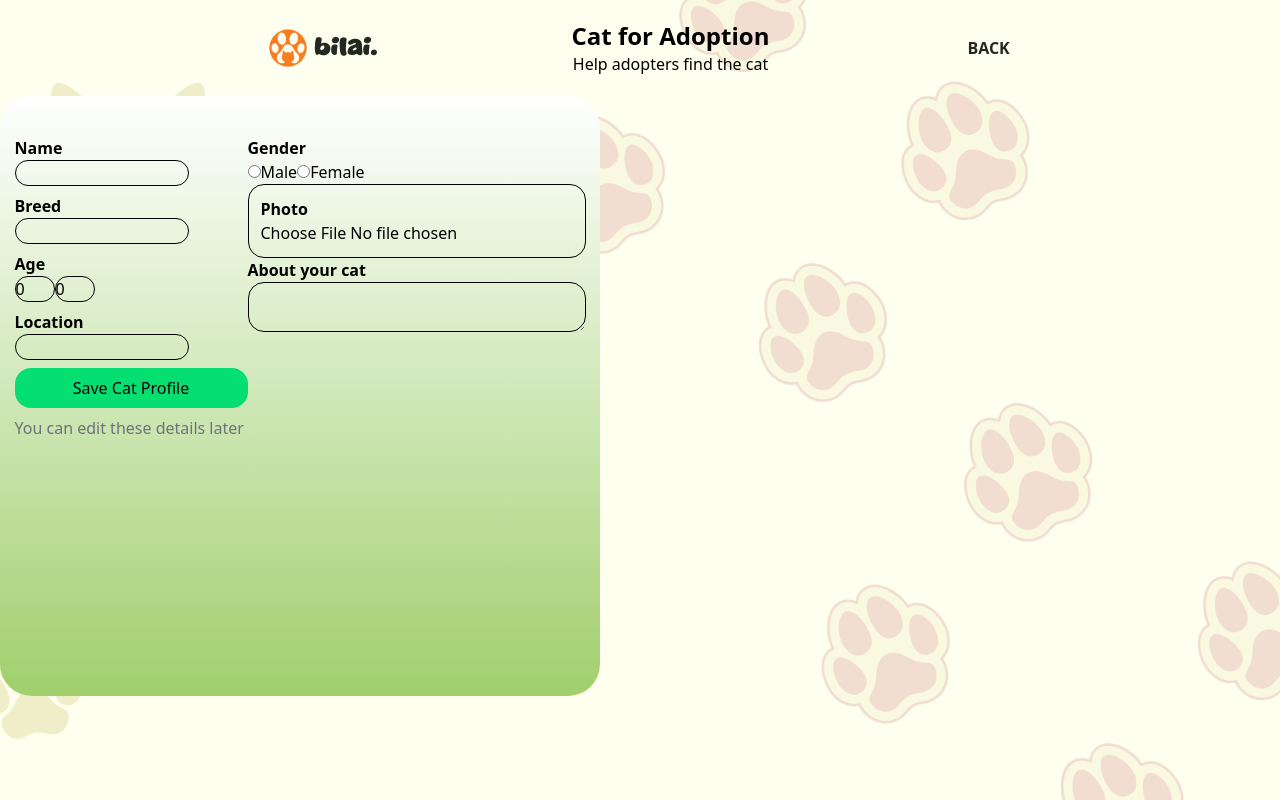
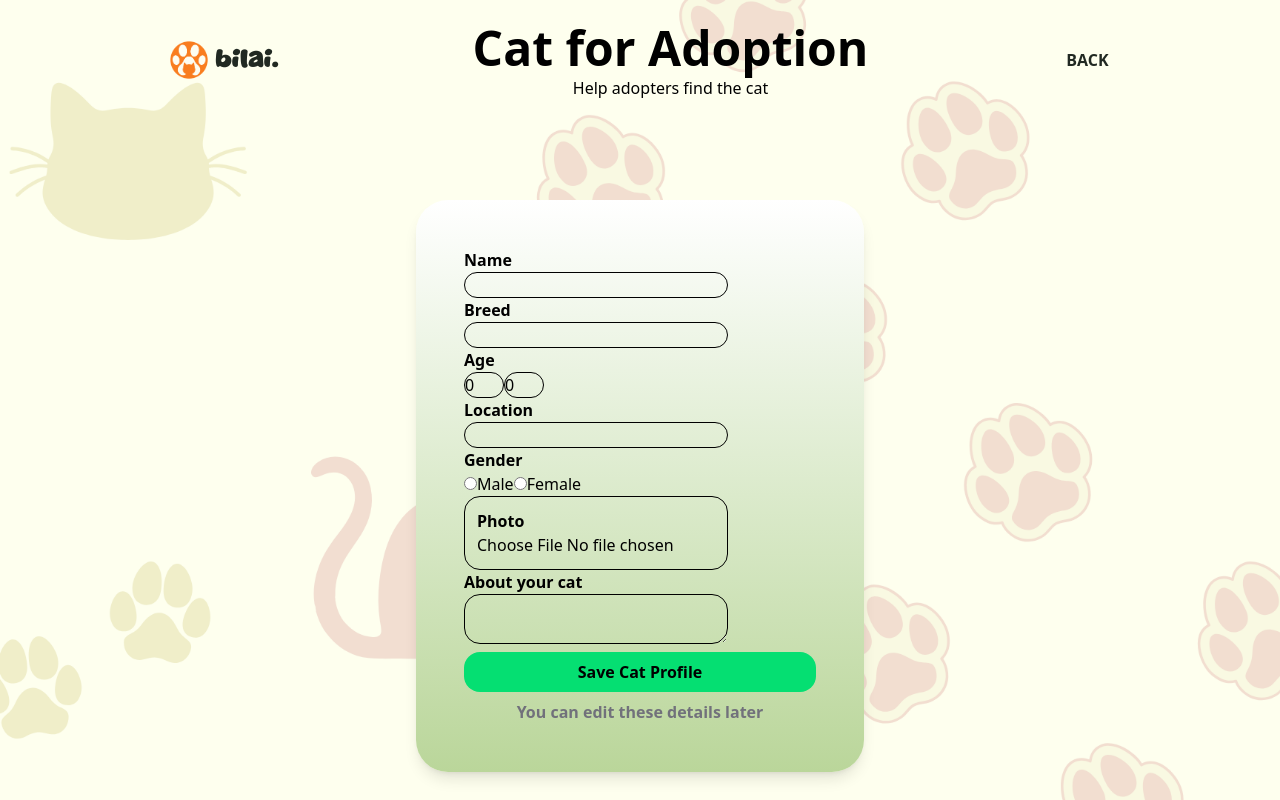
Before and after one commit to jahinhossain8573/bilai, a Next.js app: page /add_cat in a window 1280 px wide. Built offline with nearby package versions, Linux system fonts and the light colour scheme; no server answers.

Commit message:
Cat Profile Center

```diff
--- a/app/add_cat/page.tsx
+++ b/app/add_cat/page.tsx
@@ -65,7 +65,7 @@ export default function Page() {
   }
 
   return (
-    <div className="bg-[url('/Background.png')] bg-cover bg-no-repeat bg-center w-full h-full min-h-screen">
+    <div className="min-h-screen w-full bg-[url('/Background.png')] bg-cover bg-center bg-no-repeat">
       <header className="p-5 flex justify-center gap-x-48 items-center">
         {/* Navbar */}
         <div className="md:flex md:grid-cols-1 md:items-center">
@@ -75,13 +75,13 @@ export default function Page() {
           <h1 className="text-2xl font-matcha-mint text-[#212922] mx-0.5">bilai.</h1>
         </div>
         <div className=" text-center">
-          <h2 className="text-xl xl:text-2xl font-poppins font-bold">Cat for Adoption</h2>
-          <span>Help adopters find the cat</span>
+          <h2 className="text-xl xl:text-5xl font-poppins font-extrabold my-1">Cat for Adoption</h2>
+          <span className="my-4">Help adopters find the cat</span>
         </div>
         <Link href="/" className=" text-[#212922] font-poppins font-extrabold hover:text-[#080808] transition-colors duration-200 hover:bg-[#a1cf6b] rounded-2xl p-1.5">BACK</Link>
       </header>
-      <div className="w-150 h-150 flex justify-center bg-gradient-to-b from-white to-[#a1cf6b] rounded-4xl px-6 py-10 ">
-        <div className="flex flex-col gap-2">
+        <div className="w-full sm:w-full max-w-md mx-auto p-6 md:p-12 shadow-lg bg-gradient-to-b from-[#ffffff] to-[#bad69a] rounded-4xl my-20">
+        <div className="">
           {/* Container for the stuff on the left */}
           <div className={inputGroupStyling}>
             <span className={spanStyling}>Name</span>
@@ -140,18 +140,6 @@ export default function Page() {
                 // console.log(location);
               }}
             />
-          </div>
-          <button
-            onClick={saveProfile}
-            className="bg-green-400 p-2 rounded-2xl hover:cursor-pointer hover:bg-green-500"
-          >
-            Save Cat Profile
-          </button>
-          <span className="text-zinc-500">
-            You can edit these details later
-          </span>
-        </div>
-        <div>
           {/* Container for the stuff on the right */}
           <div>
             <span className={spanStyling}>Gender</span>
@@ -213,6 +201,17 @@ export default function Page() {
             />
           </div>
         </div>
+        <div>
+          <button
+            onClick={saveProfile}
+            className="bg-green-400 p-2 rounded-2xl hover:cursor-pointer hover:bg-green-500 font-extrabold my-2 flex justify-center items-center w-full" >
+            Save Cat Profile
+          </button>
+          <span className="text-zinc-500 font-poppins font-bold flex justify-center items-center w-full">
+            You can edit these details later
+          </span>
+        </div>
+        </div>
       </div>
     </div>
   );
```
